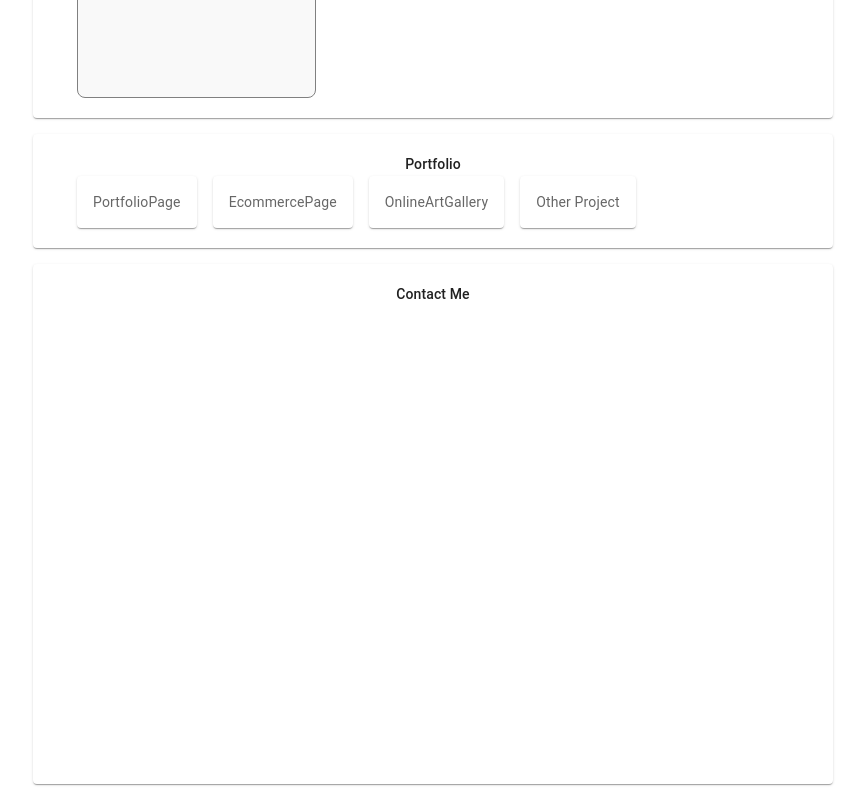
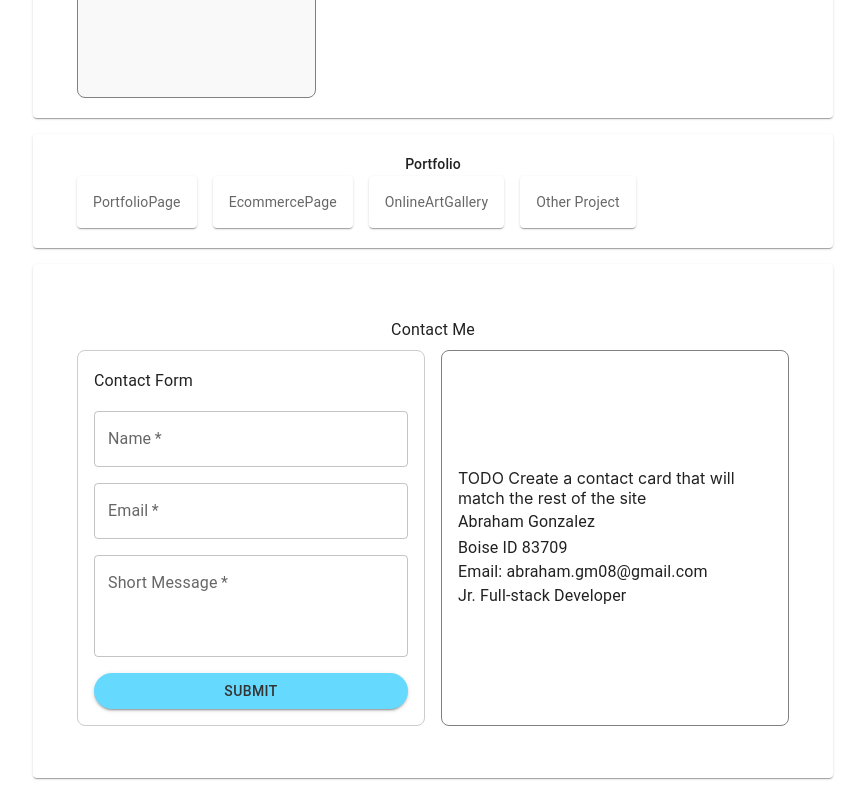
Before and after one commit to abego2018/portfolio, a React (Create React App) app in the folder abegoportfolio/: page / in a window 1280 px wide. Shown: the part 836-1636 px from the top of the page, without its empty margins (207-1072 px from the left). Built offline with nearby package versions, Linux system fonts and the light colour scheme.

Commit message:
updated contact me section to include contact card info and email form

```diff
--- a/abegoportfolio/src/components/AboutMe.jsx
+++ b/abegoportfolio/src/components/AboutMe.jsx
@@ -62,6 +62,7 @@ function AboutMe() {
                 }}
               />
             ) : (
+              //TODO add a default image instead of this message
               <Typography color="text.secondary">
                 Select a tab to see an image
               </Typography>
--- a/abegoportfolio/src/components/Contact.jsx
+++ b/abegoportfolio/src/components/Contact.jsx
@@ -1,17 +1,109 @@
-import { Container, Box, Grid, Typography, Button } from "@mui/material";
-import React from "react";
+import {
+  Container,
+  Box,
+  Grid,
+  Typography,
+  Button,
+  TextField,
+} from "@mui/material";
+import React, { useState } from "react";
+function Contact() {
+  const [name, setName] = useState("");
+  const [email, setEmail] = useState("");
+  const [message, setMessage] = useState("");
 
-function Contact() {
+  const handleSubmit = (event) => {
+    event.preventDefault();
+    console.log("Form submitted:", { name, email, message });
+    // Add your form submission logic here
+  };
+
   return (
-    <Container sx={{ height: "60vh" }}>
+    <Container sx={{ py: 4, maxWidth: 800 }}>
+      <Typography variant="subtitle1" align="center" gutterBottom>
+        Contact Me
+      </Typography>
+
       <Box
         sx={{
-          height: "100%",
           display: "flex",
-          justifyContent: "center", // horizontal center
+          gap: 2,
+          flexDirection: "row", // force side-by-side layout
+          flexWrap: "nowrap", // prevent stacking on small screens
         }}
       >
-        <Typography variant="subtitle2">Contact Me</Typography>
+        {/* Form Box */}
+        <Box
+          component="form"
+          onSubmit={handleSubmit}
+          sx={{
+            flex: 1,
+            p: 2,
+            border: "1px solid #ccc",
+            borderRadius: 2,
+            display: "flex",
+            flexDirection: "column",
+            gap: 2,
+          }}
+        >
+          <Typography variant="subtitle1">Contact Form</Typography>
+          <TextField
+            label="Name"
+            variant="outlined"
+            fullWidth
+            value={name}
+            onChange={(e) => setName(e.target.value)}
+            required
+          />
+          <TextField
+            label="Email"
+            type="email"
+            variant="outlined"
+            fullWidth
+            value={email}
+            onChange={(e) => setEmail(e.target.value)}
+            required
+          />
+          <TextField
+            label="Short Message"
+            variant="outlined"
+            fullWidth
+            multiline
+            rows={3}
+            value={message}
+            onChange={(e) => setMessage(e.target.value)}
+            required
+          />
+          <Button
+            type="submit"
+            variant="contained"
+            sx={{
+              backgroundColor: "var(--crt-blue)",
+              borderRadius: "25px",
+              color: "#333333",
+            }}
+          >
+            Submit
+          </Button>
+        </Box>
+        {/* Info Box */}
+        <Box
+          sx={{
+            flex: 1,
+            p: 2,
+            border: "1px solid grey",
+            borderRadius: 2,
+            display: "flex",
+            flexDirection: "column",
+            justifyContent: "center",
+          }}
+        >
+          TODO Create a contact card that will match the rest of the site
+          <Typography variant="subtitle1">Abraham Gonzalez</Typography>
+          <Typography>Boise ID 83709</Typography>
+          <Typography>Email: abraham.gm08@gmail.com</Typography>
+          <Typography>Jr. Full-stack Developer</Typography>
+        </Box>
       </Box>
     </Container>
   );
--- a/abegoportfolio/src/components/styles.css
+++ b/abegoportfolio/src/components/styles.css
@@ -28,3 +28,7 @@
   margin-left: 25px;
   margin-top: 20px;
 }
+
+#contactCard {
+  line-height: 1.2;
+}
```
